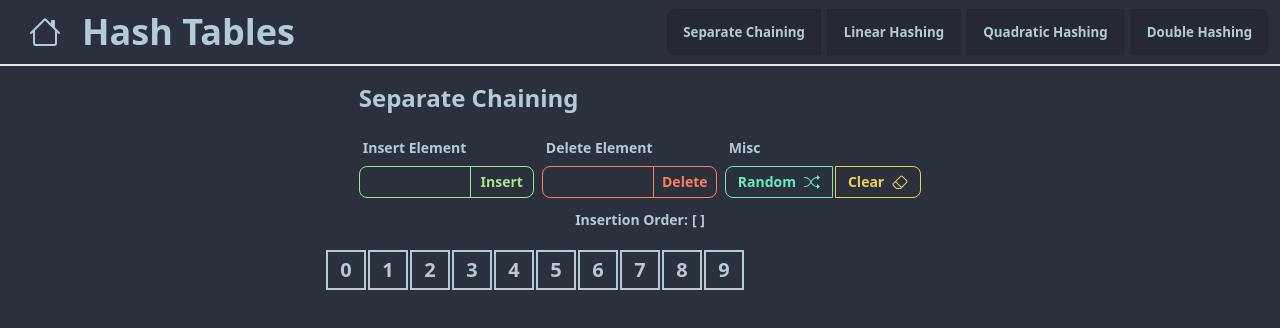
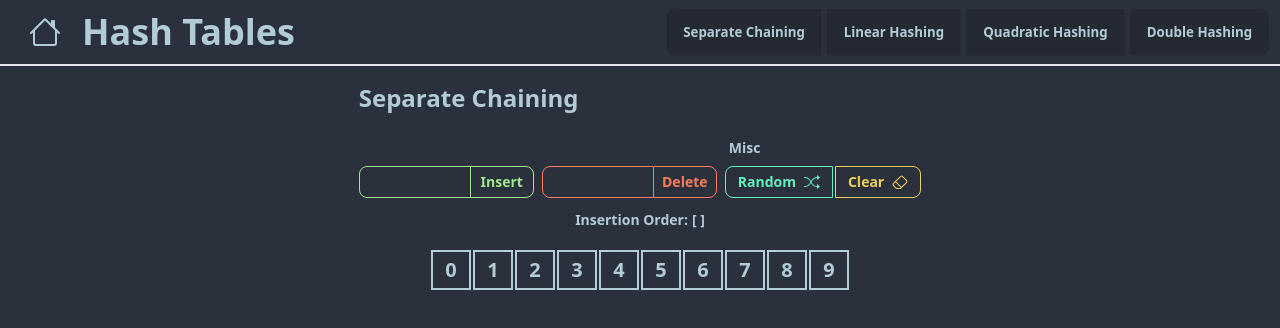
Before and after one commit to alexespejo/dsa-visualizer, a Svelte app: page /hash_tables/separate_chaining in a window 1280 px wide. Shown: the top 328 px of the page. Built offline with nearby package versions, Linux system fonts and the light colour scheme.

Commit message:
remove label

```diff
--- a/src/routes/HashTables/SeparateChaining.svelte
+++ b/src/routes/HashTables/SeparateChaining.svelte
@@ -6,7 +6,7 @@
 
  import FormControl from "../../components/custom/FormControl.svelte";
  import SpecialButtons from "../../components/HashTableControls/SpecialButtons.svelte";
-
+ import HiddenLabel from "../../components/custom/Inputs/HiddenLabel.svelte";
  import Label from "../../components/custom/Inputs/Label.svelte";
  import { generateRandomArray } from "../../lib/hashTableFunctions/hashTable";
  import {
@@ -49,7 +49,7 @@
  <Controls title="Separate Chaining">
   <!-- Insert Button -->
   <FormControl>
-   <Label>Insert Element</Label>
+   <HiddenLabel />
    <form class="join" on:submit|preventDefault={insert}>
     <input
      type="number"
@@ -66,7 +66,7 @@
 
   <!-- Delete Button -->
   <FormControl>
-   <Label>Delete Element</Label>
+   <HiddenLabel />
    <form class="join" on:submit|preventDefault={remove}>
     <input
      type="number"
@@ -97,8 +97,8 @@
   <div class="mt-2">
    <InsertionOrderDisplay {insertionOrder} />
   </div>
-  <div class="lg:w-1/2 overflow-x-auto flex h-fit">
-   <div class="self-start space-x-0.5 flex">
+  <div class="lg:w-1/2 overflow-x-auto flex h-fit justify-center">
+   <div class=" space-x-0.5 flex">
     {#each hashingArray as item, i}
      <div class="flex items-center flex-col">
       <div
```
